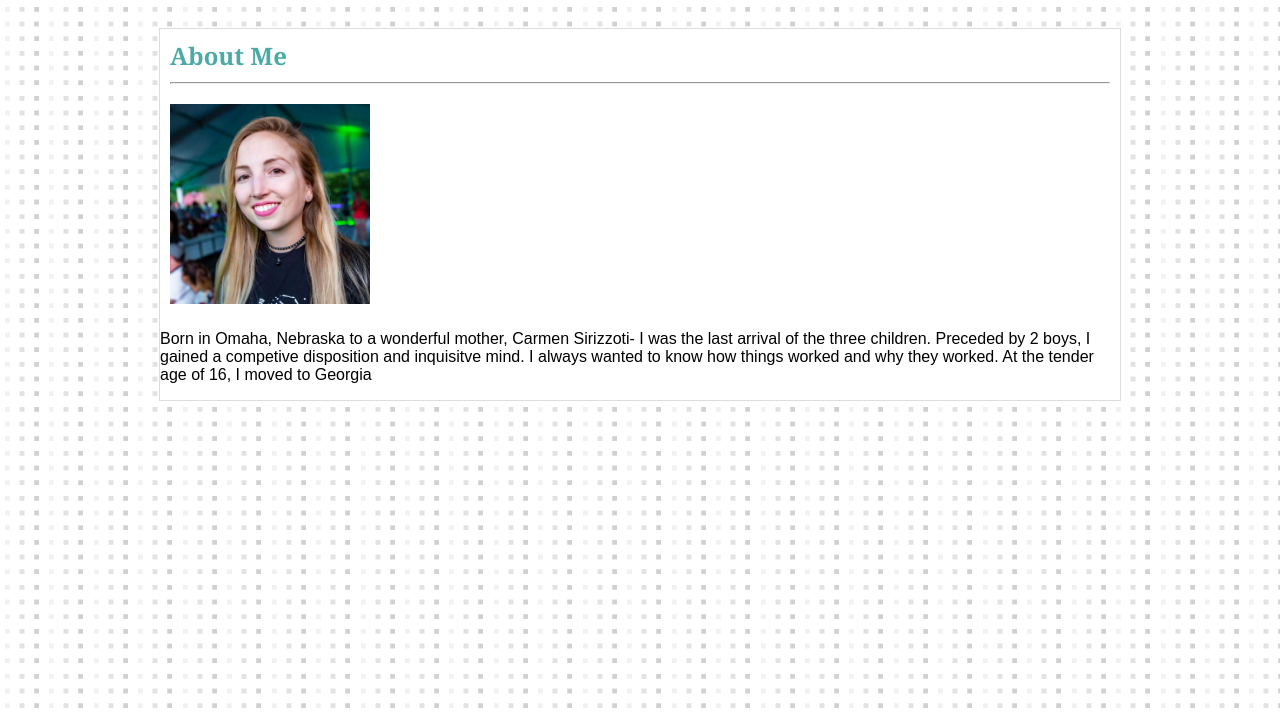
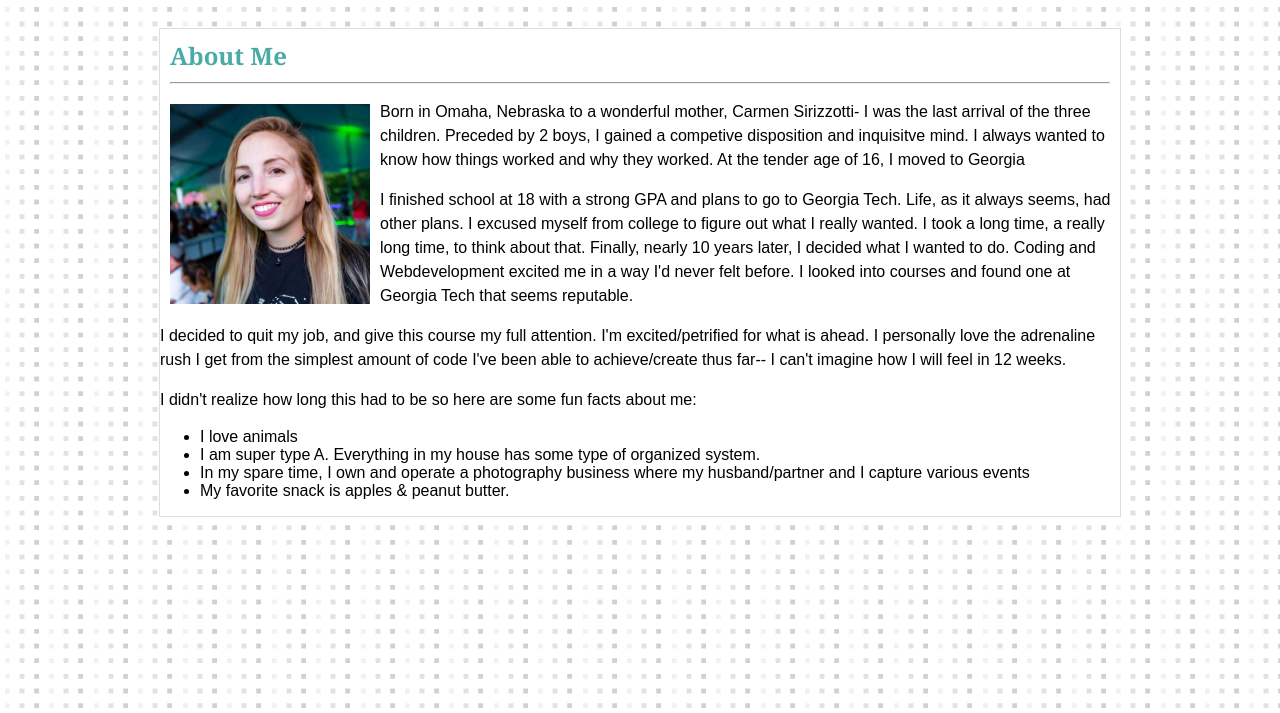
Before and after one commit to anmariesmith/Basic-Portfolio, a plain HTML site: page index.html in a window 1280 px wide. Shown: the part 87-800 px from the top of the page. Drawn offline with Linux system fonts and the light colour scheme.

Commit message:
further polishes foformatting, expaning about me and adds hover effects to links

```diff
--- a/assets/css/style.css
+++ b/assets/css/style.css
@@ -86,7 +86,8 @@ hr {
 }
 
 p {
-    float: left;
+    float: inherit;
+    line-height: 1.5;
 }
 
 /**
@@ -94,9 +95,11 @@ p {
  **/
 
  .PortfolioBox {
-     float:left
+     float:left;
+     margin: 30px;
      overflow: auto;
  }
+
 
 .stripe {
     font-family: 'Arial', 'Helvetica Neue', Helvetica, sans-serif;
--- a/index.html
+++ b/index.html
@@ -1,5 +1,6 @@
 <!DOCTYPE html>
 <html lang="en">
+
 <head>
     <meta charset="UTF-8">
     <meta name="viewport" content="width=device-width, initial-scale=1.0">
@@ -7,24 +8,44 @@
     <title>Anmarie's Portfolio</title>
     <link rel="stylesheet" href="assets/css/style.css">
 </head>
+
 <body background="assets/images/tiny-squares.png">
     <header>
         <h1>Anmarie Smith</h1>
-    <nav>
-        <a id="Contact" href="contact.html">Contact</a>
-        <a id="portfolio" href="portfolio.html">Portfolio</a>
-        <a id="aboutme" href="index.html">About</a>
-    </nav>
+        <nav>
+            <a id="Contact" href="contact.html">Contact</a>
+            <a id="portfolio" href="portfolio.html">Portfolio</a>
+            <a id="aboutme" href="index.html">About</a>
+        </nav>
     </header>
     <main>
         <h2>About Me</h2>
         <hr>
         <img id="headshot" src="assets/images/headshot.jpeg" alt="My Face" width="200" />
-        <p>Born in Omaha, Nebraska to a wonderful mother, Carmen Sirizzoti- I was the last arrival of the three children. Preceded by 2 boys, I gained a competive disposition and inquisitve mind. I always wanted to know how things worked and why they worked. At the tender age of 16, I moved to Georgia</p>
-        <p></p>
+        <p>Born in Omaha, Nebraska to a wonderful mother, Carmen Sirizzotti- I was the last arrival of the three
+            children. Preceded by 2 boys, I gained a competive disposition and inquisitve mind. I always wanted to know
+            how things worked and why they worked. At the tender age of 16, I moved to Georgia</p>
+        <p>I finished school at 18 with a strong GPA and plans to go to Georgia Tech. Life, as it always seems, had
+            other plans. I excused myself from college to figure out what I really wanted. I took a long time, a really
+            long time, to think about that. Finally, nearly 10 years later, I decided what I wanted to do. Coding and
+            Webdevelopment excited me in a way I'd never felt before. I looked into courses and found one at Georgia
+            Tech that seems reputable.</p>
+        <p>I decided to quit my job, and give this course my full attention. I'm excited/petrified for what is ahead. I
+            personally love the adrenaline rush I get from the simplest amount of code I've been able to achieve/create
+            thus far-- I can't imagine how I will feel in 12 weeks.</p>
+        <p>I didn't realize how long this had to be so here are some fun facts about me:
+            <ul>
+                <li>I love animals</li>
+                <li>I am super type A. Everything in my house has some type of organized system.</li>
+                <li>In my spare time, I own and operate a photography business where my husband/partner and I capture
+                    various events</li>
+                <li>My favorite snack is apples & peanut butter.</li>
+            </ul>
+        </p>
     </main>
     <footer class="footer">
         Copyright ©
     </footer>
 </body>
+
 </html>
```
Also changed, not shown: contact.html (+3 -0 lines), portfolio.html (+8 -6 lines).
